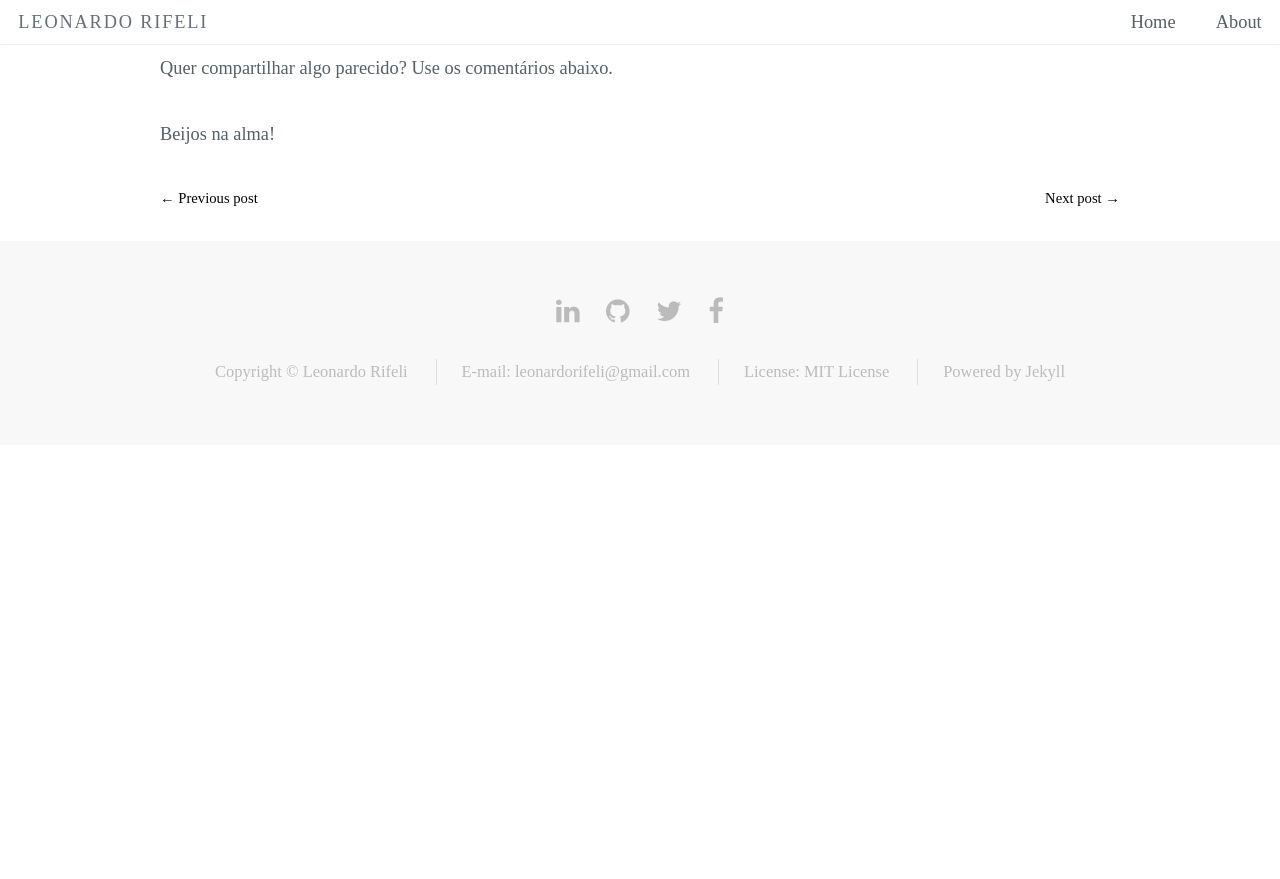
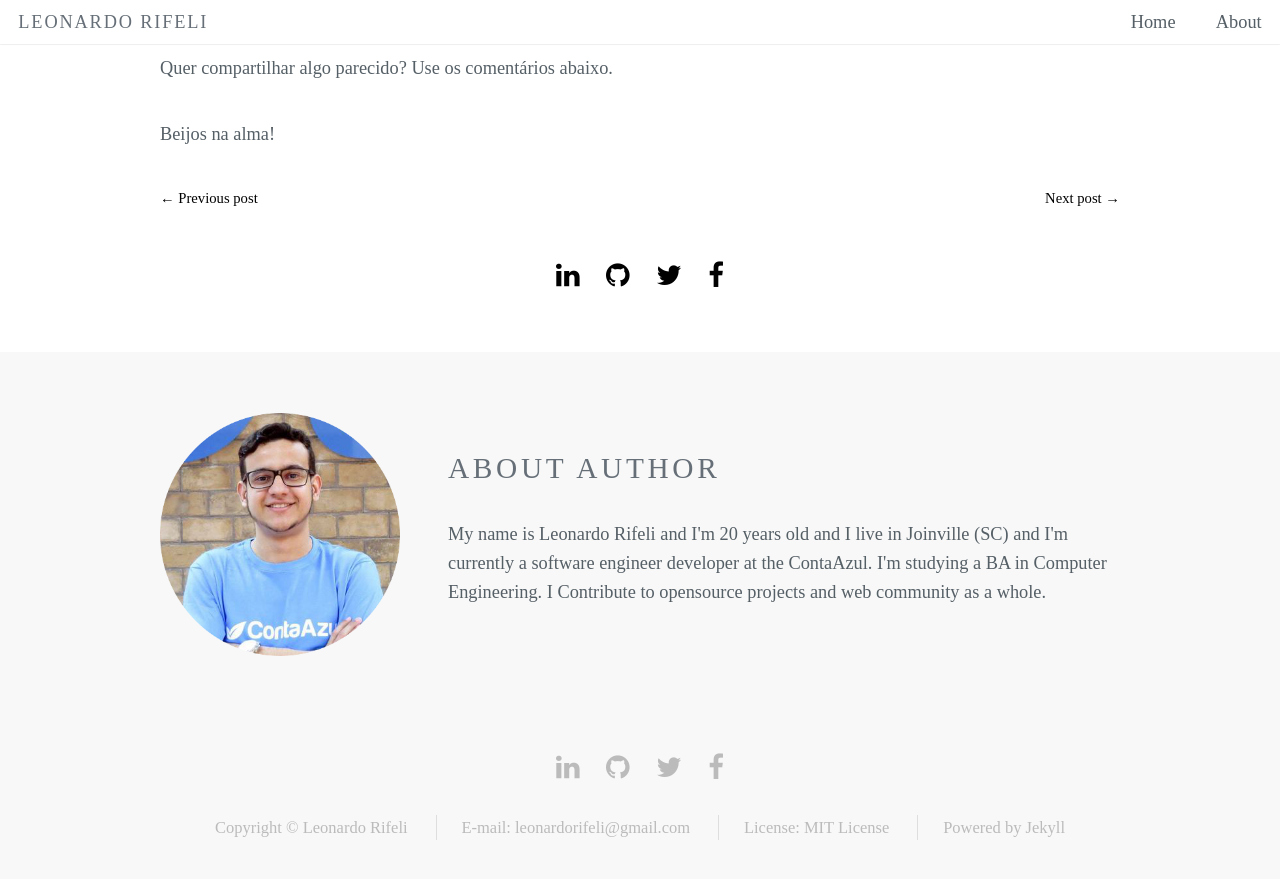
Before and after one commit to leonardorifeli/leonardorifeli-website, a Jekyll site: the page built from _posts/2016-05-02-porque-me-mudei-para-joinville.markdown, in a window 1280 px wide and 900 px high, scrolled down 2208 px. Shown: the top 879 px of the window. Built offline with Jekyll 4.4.1, drawn with Linux system fonts in a browser that asks for light colours; comment, search, counter and statistics services are not loaded; before the commit the page ends 2653 px from its top, so only the background shows below that.

Commit message:
Fixed post file

```diff
--- a/_layouts/post.html
+++ b/_layouts/post.html
@@ -19,7 +19,39 @@ layout: default
             <a href="{{ page.next.url }}" class="float-right">Next post &rarr;</a> {% endif %}
         </footer>
 
-        <br/>
+        <br/><br/><br/>
+
+        <ul class="icons">
+            <li><a href="{{ site.theme_settings.linkedin }}" target="_blank" class="icon fa-linkedin"><span class="label">LinkedIn</span></a></li>
+            <li><a href="https://github.com/{{ site.theme_settings.github }}" target="_blank" class="icon fa-github"><span class="label">Github</span></a></li>
+            <li><a href="https://twitter.com/{{ site.theme_settings.twitter }}" target="_blank" class="icon fa-twitter"><span class="label">Twitter</span></a></li>
+            <li><a href="https://www.facebook.com/{{ site.theme_settings.facebook }}" target="_blank" class="icon fa-facebook"><span class="label">Facebook</span></a></li>
+        </ul>
+
+    </article>
+
+    <div class="notepad-author-info">
+        <div class="container">
+            <div class="row">
+                <section class="notepad-post-author columns">
+                    <div class="author-1">
+                        <img src="/img/website-avatar-new.png" class="notepad-post-author-avatar" alt="Hossain Mohd Faysal's photo">
+                    </div>
+
+                    <div class="author-2">
+                        <h2>About Author</h2>
+
+                        <p>
+                            My name is Leonardo Rifeli and I'm 20 years old and I live in Joinville (SC) and I'm currently a software engineer developer at the ContaAzul. I'm studying a BA in Computer Engineering.
+                            I Contribute to opensource projects and web community as a whole.
+                        </p>
+                    </div>
+                </section>
+            </div>
+        </div>
+    </div>
+
+    <article class="container">
 
         {% if site.theme_settings.disqus_shortname and page.comments == true %}
         <div class="comments">
```
